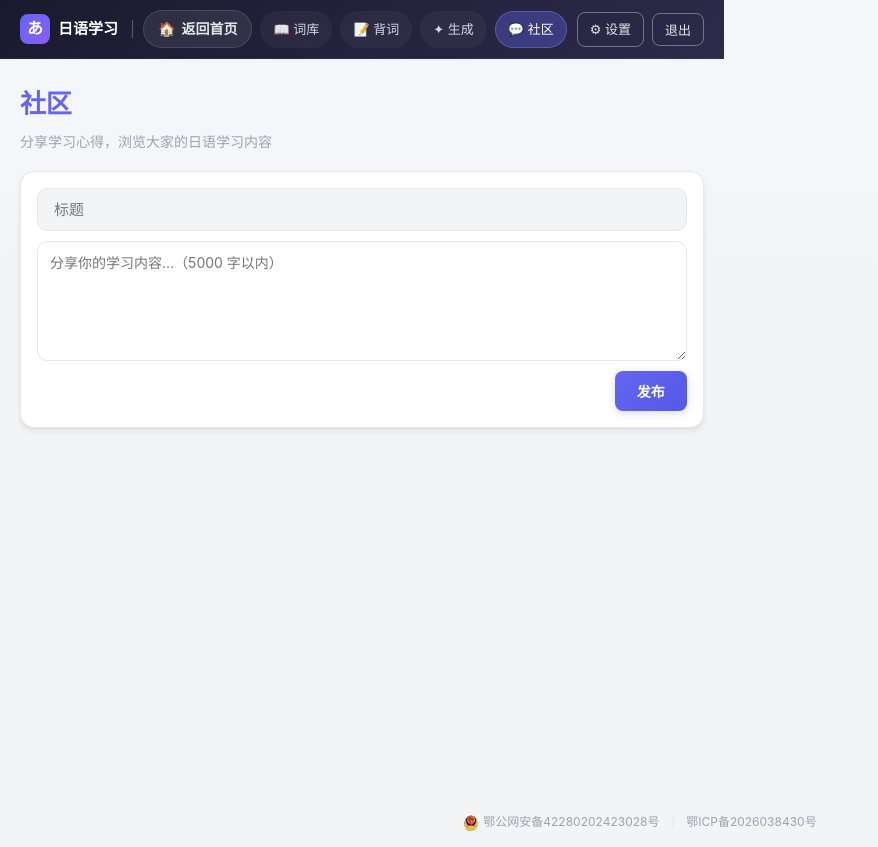
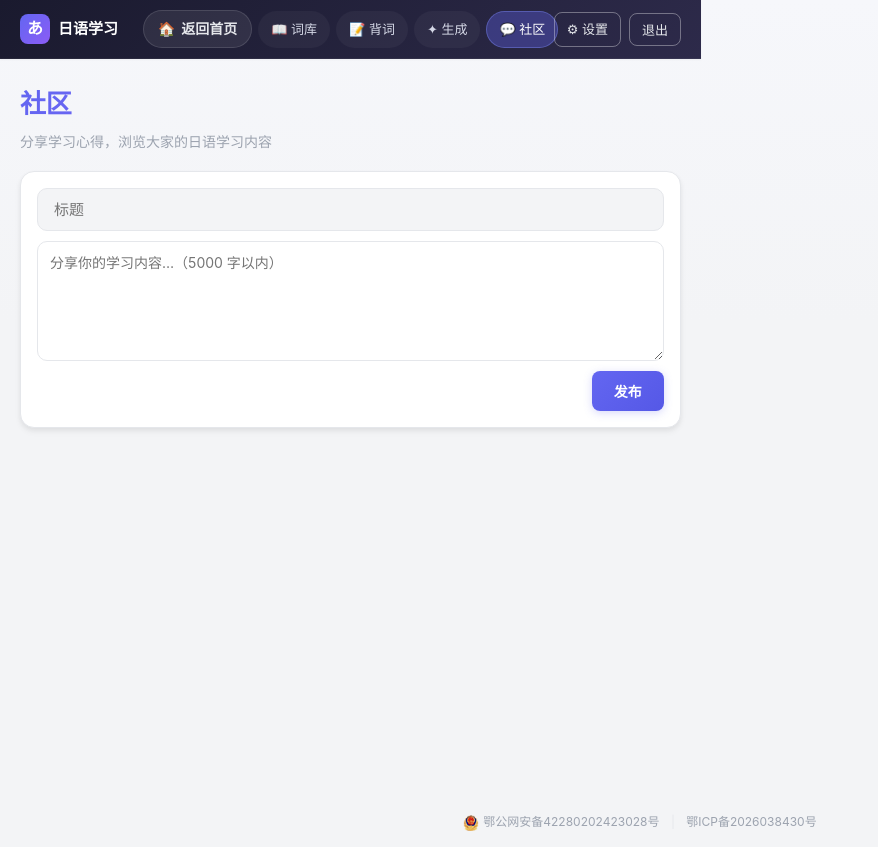
Before and after one commit to MORTAL-QAQ/riyucihui, a website: page frontend/community.html in a window 1280 px wide. Shown: the whole page, without its empty margins (0-878 px from the left). Drawn offline with Linux system fonts and the light colour scheme; no server answers; sample sign-in values are in the browser's storage.

Commit message:
顶栏三区布局: 左品牌/中导航居中/右侧设置退出贴最右(方案B)

```diff
--- a/frontend/community.html
+++ b/frontend/community.html
@@ -14,15 +14,18 @@
   <body class="subpage" style="margin:0;">
     <div id="app">
       <div id="main-app">
-        <!-- 独立子页顶栏（内联样式：不依赖 CSS 缓存；左侧导航，右侧贴最右） -->
+        <!-- 独立子页顶栏（三区：左品牌 / 中导航居中 / 右贴右，内联样式） -->
         <header class="subpage-header"
-                style="position:sticky; top:0; z-index:20; display:flex; align-items:center; justify-content:space-between; gap:10px; padding:10px 20px; background:linear-gradient(135deg,#1a1a2e,#2d2a4a);">
-          <div style="display:flex; align-items:center; gap:8px; flex-wrap:wrap; min-width:0;">
-            <a href="/" style="display:inline-flex; align-items:center; gap:8px; text-decoration:none; margin-right:4px;">
+                style="position:sticky; top:0; z-index:20; display:flex; align-items:center; gap:10px; padding:10px 20px; background:linear-gradient(135deg,#1a1a2e,#2d2a4a);">
+          <!-- 左区：品牌 -->
+          <div style="flex:1; display:flex; align-items:center; min-width:0;">
+            <a href="/" style="display:inline-flex; align-items:center; gap:8px; text-decoration:none;">
               <span style="width:30px; height:30px; border-radius:8px; background:linear-gradient(135deg,#6366f1,#8b5cf6); color:#fff; display:inline-flex; align-items:center; justify-content:center; font-size:16px; font-weight:700;">あ</span>
-              <span style="color:#fff; font-weight:700; font-size:15px;">日语学习</span>
+              <span style="color:#fff; font-weight:700; font-size:15px; white-space:nowrap;">日语学习</span>
             </a>
-            <span style="color:rgba(255,255,255,0.25); font-size:15px;">|</span>
+          </div>
+          <!-- 中区：导航（居中） -->
+          <div style="display:flex; align-items:center; gap:6px; flex-wrap:wrap; justify-content:center;">
             <a href="/"
                style="display:inline-flex; align-items:center; gap:6px; color:#e5e7eb; text-decoration:none; font-size:14px; font-weight:600; padding:7px 14px; border-radius:999px; background:rgba(255,255,255,0.08); border:1px solid rgba(255,255,255,0.12);">
               <span>🏠</span> 返回首页
@@ -44,13 +47,14 @@
               💬 社区
             </a>
           </div>
-          <div style="display:flex; align-items:center; gap:8px; flex-shrink:0;">
+          <!-- 右区：设置 / 退出（贴最右） -->
+          <div style="flex:1; display:flex; align-items:center; justify-content:flex-end; gap:8px; min-width:0;">
             <a href="/settings"
-               style="display:inline-flex; align-items:center; gap:4px; color:#e5e7eb; border:1px solid rgba(255,255,255,0.35); border-radius:8px; padding:6px 12px; font-size:13px; text-decoration:none; background:transparent;">
+               style="display:inline-flex; align-items:center; gap:4px; color:#e5e7eb; border:1px solid rgba(255,255,255,0.35); border-radius:8px; padding:6px 12px; font-size:13px; text-decoration:none; background:transparent; white-space:nowrap;">
               ⚙ 设置
             </a>
             <button id="btn-logout" type="button"
-                    style="display:inline-flex; align-items:center; gap:4px; color:#e5e7eb; border:1px solid rgba(255,255,255,0.35); border-radius:8px; padding:6px 12px; font-size:13px; background:transparent; cursor:pointer;">
+                    style="display:inline-flex; align-items:center; gap:4px; color:#e5e7eb; border:1px solid rgba(255,255,255,0.35); border-radius:8px; padding:6px 12px; font-size:13px; background:transparent; cursor:pointer; white-space:nowrap;">
               退出
             </button>
           </div>
```
